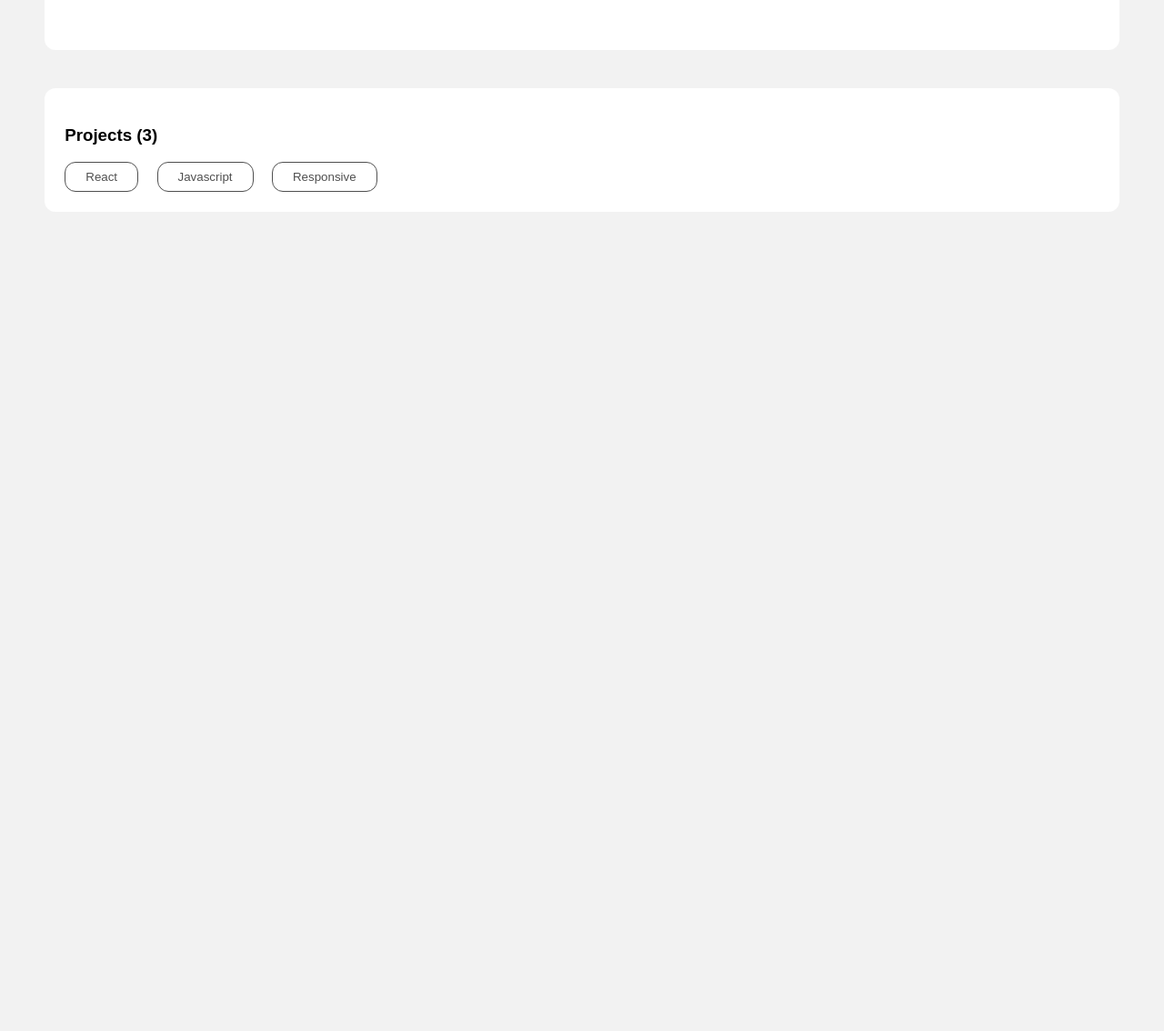
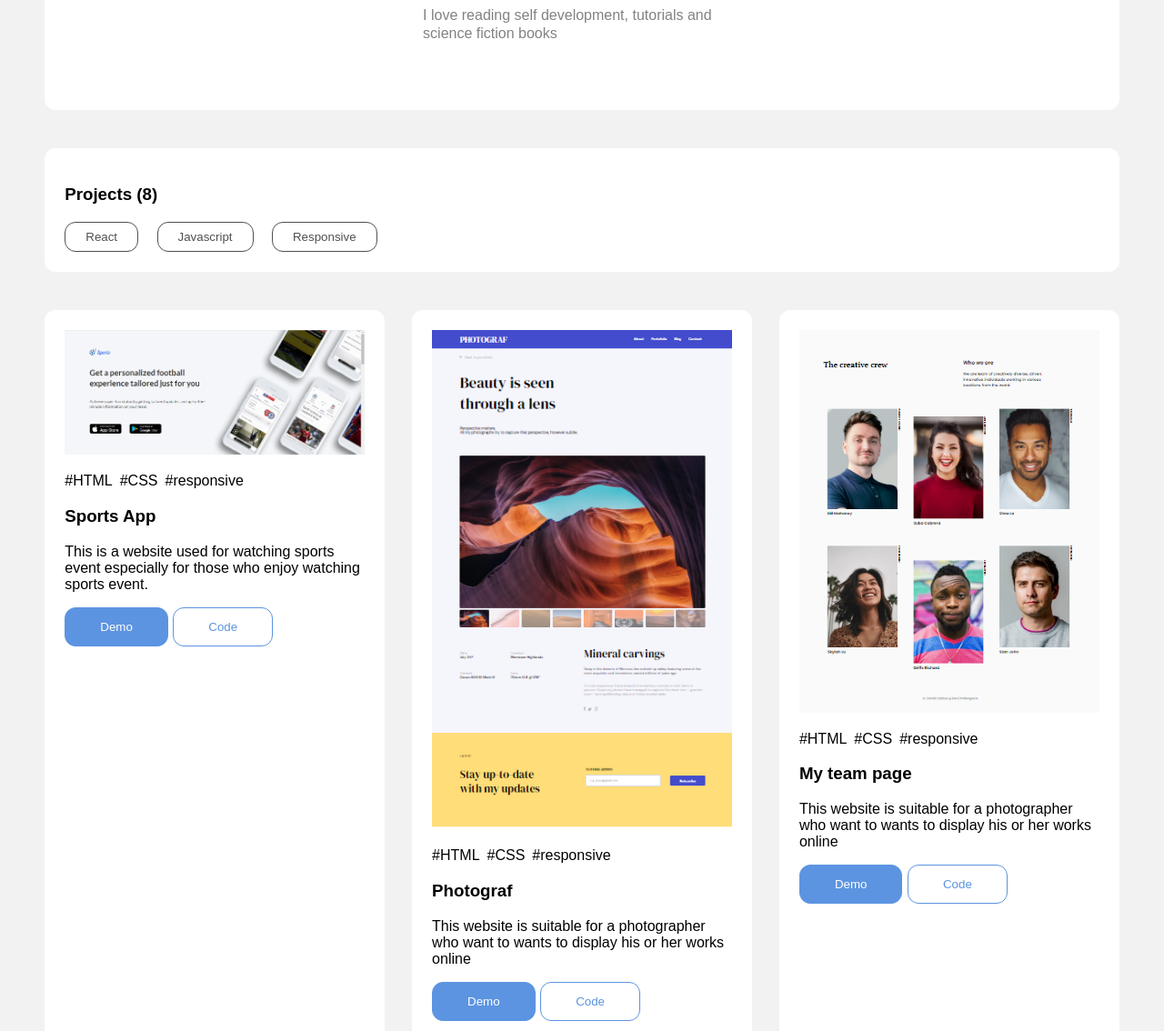
Before and after one commit to voromahery/student-portfolio-template, a website: page webroot/index.html in a window 1280 px wide. Shown: the part 1455-2589 px from the top of the page at 91% size. Before the commit the page ends 1730 px from the top, so only its background shows below. Drawn offline with Linux system fonts and the light colour scheme.

Commit message:
Fixed the layout of the section works

```diff
--- a/scss/_default.scss
+++ b/scss/_default.scss
@@ -17,6 +17,15 @@ body {
 
 body {
   margin: auto;
+}
+
+button,
+a {
+  cursor: pointer;
+}
+
+a {
+  text-decoration: none;
 }
 
 button {
--- /dev/null
+++ b/scss/_works-card.scss
@@ -0,0 +1,69 @@
+@import "./variable.scss";
+
+.project__link {
+  display: flex;
+  flex-direction: row;
+  flex-wrap: wrap;
+}
+
+.works .card {
+    margin-top: 0;
+}
+
+.project__link button {
+  border-radius: 8px;
+  padding-bottom: calc(13px / 2);
+  padding-top: calc(13px / 2);
+  padding-right: calc(38px / 2);
+  padding-left: calc(38px / 2);
+}
+
+.project__link .demo {
+  background: #5c94e1;
+  border: 1px solid #5c94e1;
+  color: #ffffff;
+  margin-right: calc(11px / 2);
+}
+
+.project__link .code {
+  border: 1px solid #5c94e1;
+  color: #5c94e1;
+  background-color: #ffffff;
+}
+
+@media (min-width: $mobile-size) {
+  .project__skills {
+    display: flex;
+    flex-direction: row;
+  }
+
+  .project__skills li:nth-of-type(2) {
+    margin-left: 8px;
+    margin-right: 8px;
+  }
+  .project__link button {
+    border-radius: 12px;
+    padding-bottom: 13px;
+    padding-top: 13px;
+    padding-right: 38px;
+    padding-left: 38px;
+  }
+
+  .demo {
+    margin-right: 11px;
+  }
+}
+
+@media (min-width: $medium-size) {
+    .works {
+      display: grid;
+      grid-template-columns: repeat(2, 1fr);
+      grid-column-gap: 30px;
+    }
+  }
+
+@media (min-width: 1200px) {
+  .works {
+    grid-template-columns: repeat(3, 1fr);
+  }
+}
--- a/scss/index.scss
+++ b/scss/index.scss
@@ -4,3 +4,4 @@
 @import "./section-skill.scss";
 @import "./section-hobbies.scss";
 @import "./section-project.scss";
+@import "./works-card.scss";
--- a/webroot/index.html
+++ b/webroot/index.html
@@ -33,8 +33,8 @@
             </div>
           </div>
           <p class="description">
-            A young motivated front-end developer who is keen on making
-            responsive websites.
+            A young self-motivated front-end developer who is keen on making
+            responsive websites and creating web apps.
           </p>
         </article>
       </section>
@@ -66,6 +66,18 @@
       <section class="section__hobbies card">
         <h3 class="section__hobbies--heading">Hobbies</h3>
         <article>
+          <div class="hobbies__card">
+            <img
+              src="./images/coding.jpeg"
+              class="hobbies__images"
+              alt="code"
+            />
+            <h3 class="hobbies__activity">Coding</h3>
+            <p class="hobbies__description">
+              I love coding, especially solving difficult problem or creating a
+              cool app.
+            </p>
+          </div>
           <div class="hobbies__card">
             <img
               src="./images/game.png"
@@ -111,7 +123,9 @@
       </section>
       <section id="root" class="section__project card">
         <div class="section__project--wrapper">
-          <h3 class="section__project--heading">Projects (3)</h3>
+          <h3 class="section__project--heading">
+            Projects (<span class="number"></span>)
+          </h3>
           <div class="project__by--skill">
             <button class="project__skill react">React</button>
             <button class="project__skill javascript">Javascript</button>
@@ -119,6 +133,14 @@
           </div>
         </div>
       </section>
+      <section class="works">
+      </section>
     </main>
+    <footer>
+      <p>
+        <a href="">H. Daniel Fabrice @DevChallenges.io</a>
+      </p>
+    </footer>
+    <script src="./js/index.js"></script>
   </body>
 </html>
--- /dev/null
+++ b/webroot/js/index.js
@@ -0,0 +1,114 @@
+const worksData = [
+  {
+    title: "Sports App",
+    description:
+      "This is a website used for watching sports event especially for those who enjoy watching sports event.",
+    screenshot: "./images/sports-app.png",
+    figma:
+      "https://www.figma.com/file/t3fxY5HiMQuogI6cmbPg7c/Sports-App-homepage-Responsive-Revised-Copy",
+    link: "https://voromahery.github.io/front-end-assessment/",
+    date: "dd",
+  },
+  {
+    title: "Photograf",
+    description:
+      "This website is suitable for a photographer who want to wants to display his or her works online",
+    screenshot: "./images/photograf.png",
+    figma:
+      "https://www.figma.com/file/QDZhke3UJVjXjNwFKqsWDR/Laaqiq-1-Portfolio-detail-Responsive-Copy",
+    link: "https://voromahery.github.io/front-end-finals/",
+    date: "dd",
+  },
+  {
+    title: "My team page",
+    description:
+      "This website is suitable for a photographer who want to wants to display his or her works online",
+    screenshot: "./images/creative-crew.png",
+    figma:
+      "https://www.figma.com/file/F8d1qJsorEdY47N74HLxQ4/team-page-challenge",
+    link: "https://my-team-page-daniel.netlify.app/",
+    date: "dd",
+  },
+  {
+    title: "Movie app",
+    description: "This app is built in order to get or to check recent movies",
+    screenshot: "./images/movie-app.png",
+    link: "https://movie-app-daniel.netlify.app/",
+    date: "dd",
+  },
+  {
+    title: "Quote generator",
+    description: "An app thet record all some of the famous people's quote.",
+    screenshot: "./images/quote-generator.png",
+    figma: "https://www.figma.com/file/FFxqnf1cEDiHhvFpN6u4hV/quote",
+    link: "https://quote-generator-daniel.netlify.app/",
+    date: "dd",
+  },
+  {
+    title: "Country quiz",
+    description:
+      "The first game I have built which is used to learn the capital of a city and their flags.",
+    screenshot: "./images/country-quiz.png",
+    figma: "https://www.figma.com/file/Gw0ZNBbYN8asqFlZWy3jG1",
+    link: "https://country-quiz-daniel.netlify.app/",
+    date: "12/11/2020",
+  },
+  {
+    title: "Edie home page",
+    description: "",
+    screenshot: "./images/edie.png",
+    figma:
+      "https://www.figma.com/file/ahnGupP4JjTdVJDTRfMRF2/edie-homepage?node-id=0%3A1",
+    link: "https://edie-homepage-daniel.netlify.app/",
+    date: "19/11/2020",
+  },
+  {
+    title: "Hit parade",
+    description: "React project for recording musics",
+    screenshot: "./images/hit-parade.png",
+    figma:
+      "https://www.figma.com/file/Nab1pgPVU2dciFofy4AOEe/Hit-Parade?node-id=0%3A1",
+    link: "https://hit-parade-daniel.netlify.app/",
+    date: "22/11/2020",
+  },
+];
+
+const worksContainer = document.querySelector(".works");
+const number = document.querySelector(".number");
+
+number.textContent = worksData.length;
+
+function displayWorks() {
+  const html = worksData
+    .map(
+      (work) => `
+  <article class="card">
+  <figure>
+    <img src=${work.screenshot} alt="${work.title}" />
+    <ul class="project__skills">
+      <li class="project__list--item">#HTML</li>
+      <li class="project__list--item">#CSS</li>
+      <li class="project__list--item">#responsive</li>
+    </ul>
+  </figure>
+  <div class="about__the--project">
+    <h3 class="project__title">${work.title}</h3>
+    <p class=""project__description>${work.description}
+    </p>
+  </div>
+  <div class="project__link">
+    <form action="${work.link}">
+    <button class="demo">Demo</button>
+    </form>
+    <form action="">
+    <button class="code">Code</button>
+    </form>
+  </div>
+</article>
+  `
+    )
+    .join("");
+  worksContainer.innerHTML = html;
+}
+
+displayWorks();
--- a/webroot/js/works-list.js
+++ b/webroot/js/works-list.js
@@ -1,34 +1,40 @@
-const works = [
+const worksData = [
   {
     title: "Sports App",
-      description: "This is a website used for watching sports event especially for those who enjoy watching sports event.",
+    description:
+      "This is a website used for watching sports event especially for those who enjoy watching sports event.",
     screenshot: "./images/sports-app.png",
-      figma: "https://www.figma.com/file/t3fxY5HiMQuogI6cmbPg7c/Sports-App-homepage-Responsive-Revised-Copy",
+    figma:
+      "https://www.figma.com/file/t3fxY5HiMQuogI6cmbPg7c/Sports-App-homepage-Responsive-Revised-Copy",
     link: "https://voromahery.github.io/front-end-assessment/",
-      date: "dd"
+    date: "dd",
   },
   {
     title: "Photograf",
-      description: "This website is suitable for a photographer who want to wants to display his or her works online",
+    description:
+      "This website is suitable for a photographer who want to wants to display his or her works online",
     screenshot: "./images/photograf.png",
-      figma: "https://www.figma.com/file/QDZhke3UJVjXjNwFKqsWDR/Laaqiq-1-Portfolio-detail-Responsive-Copy",
+    figma:
+      "https://www.figma.com/file/QDZhke3UJVjXjNwFKqsWDR/Laaqiq-1-Portfolio-detail-Responsive-Copy",
     link: "https://voromahery.github.io/front-end-finals/",
-      date: "dd"
+    date: "dd",
   },
   {
     title: "My team page",
-      description: "This website is suitable for a photographer who want to wants to display his or her works online",
+    description:
+      "This website is suitable for a photographer who want to wants to display his or her works online",
     screenshot: "./images/creative-crew.png",
-      figma: "https://www.figma.com/file/F8d1qJsorEdY47N74HLxQ4/team-page-challenge",
+    figma:
+      "https://www.figma.com/file/F8d1qJsorEdY47N74HLxQ4/team-page-challenge",
     link: "https://my-team-page-daniel.netlify.app/",
-      date: "dd"
+    date: "dd",
   },
   {
     title: "Movie app",
     description: "This app is built in order to get or to check recent movies",
     screenshot: "./images/movie-app.png",
     link: "https://movie-app-daniel.netlify.app/",
-      date: "dd"
+    date: "dd",
   },
   {
     title: "Quote generator",
@@ -36,30 +42,35 @@ const works = [
     screenshot: "./images/quote-generator.png",
     figma: "https://www.figma.com/file/FFxqnf1cEDiHhvFpN6u4hV/quote",
     link: "https://quote-generator-daniel.netlify.app/",
-      date: "dd"
+    date: "dd",
   },
   {
     title: "Country quiz",
-      description: "The first game I have built which is used to learn the capital of a city and their flags.",
+    description:
+      "The first game I have built which is used to learn the capital of a city and their flags.",
     screenshot: "./images/country-quiz.png",
     figma: "https://www.figma.com/file/Gw0ZNBbYN8asqFlZWy3jG1",
     link: "https://country-quiz-daniel.netlify.app/",
-      date: "12/11/2020"
+    date: "12/11/2020",
   },
   {
     title: "Edie home page",
     description: "",
     screenshot: "./images/edie.png",
-      figma: "https://www.figma.com/file/ahnGupP4JjTdVJDTRfMRF2/edie-homepage?node-id=0%3A1",
+    figma:
+      "https://www.figma.com/file/ahnGupP4JjTdVJDTRfMRF2/edie-homepage?node-id=0%3A1",
     link: "https://edie-homepage-daniel.netlify.app/",
-      date: "19/11/2020"
+    date: "19/11/2020",
   },
   {
     title: "Hit parade",
     description: "React project for recording musics",
     screenshot: "./images/hit-parade.png",
-      figma: "https://www.figma.com/file/Nab1pgPVU2dciFofy4AOEe/Hit-Parade?node-id=0%3A1",
+    figma:
+      "https://www.figma.com/file/Nab1pgPVU2dciFofy4AOEe/Hit-Parade?node-id=0%3A1",
     link: "https://hit-parade-daniel.netlify.app/",
-      date: "22/11/2020"
-    }
-  ]
+    date: "22/11/2020",
+  },
+];
+
+export default worksData;
```
Also changed, not shown: webroot/css/index.css, webroot/images/country-quiz.png (added), webroot/images/creative-crew.png (added), webroot/images/edie.png (added), webroot/images/hit-parade.png (added), webroot/images/interior-consultant-screenshot.png (added), webroot/images/movie-app.png (added), webroot/images/photograf.png (added), webroot/images/quote-generator.png (added), webroot/images/sports-app.png (added), 2 other files. Lines whose indentation alone changed are shown as unchanged.
